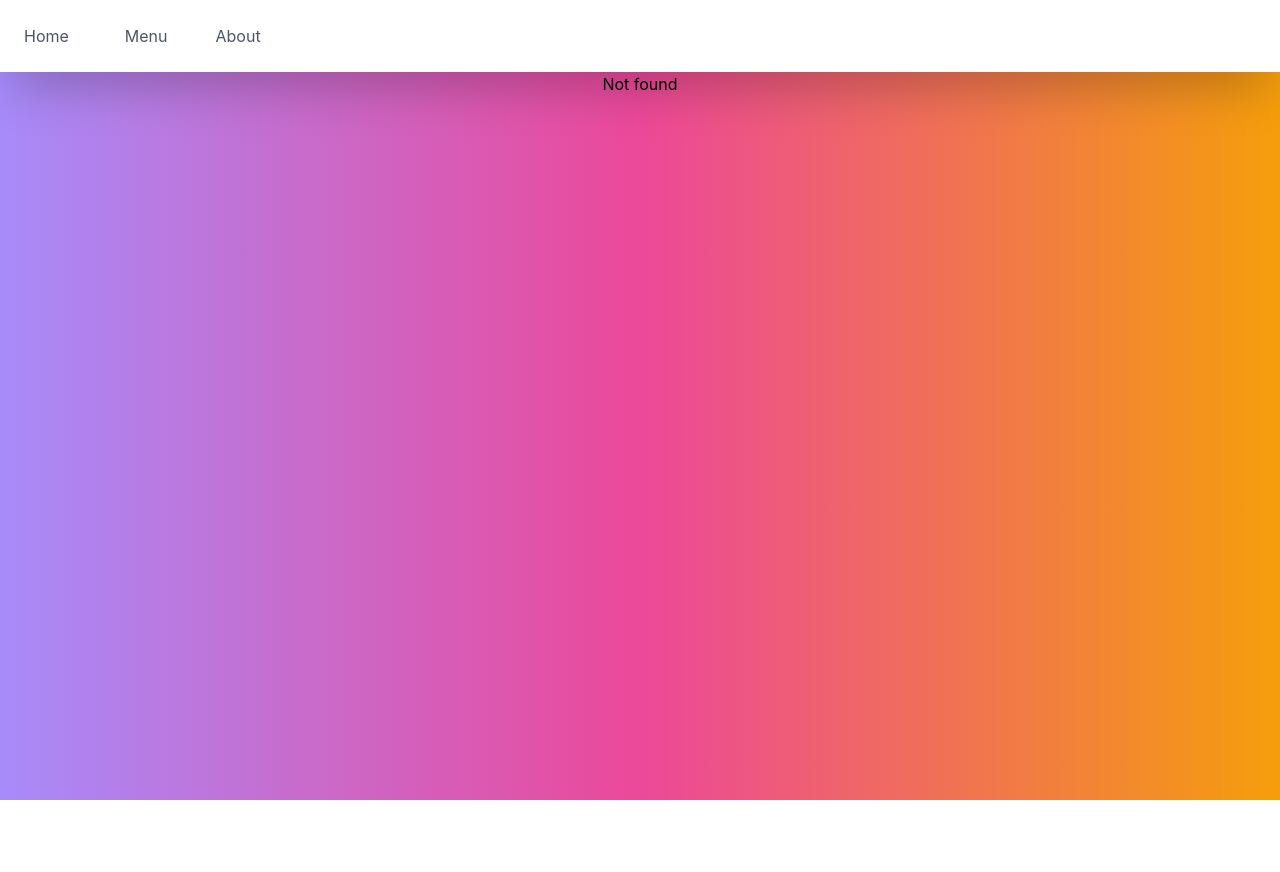
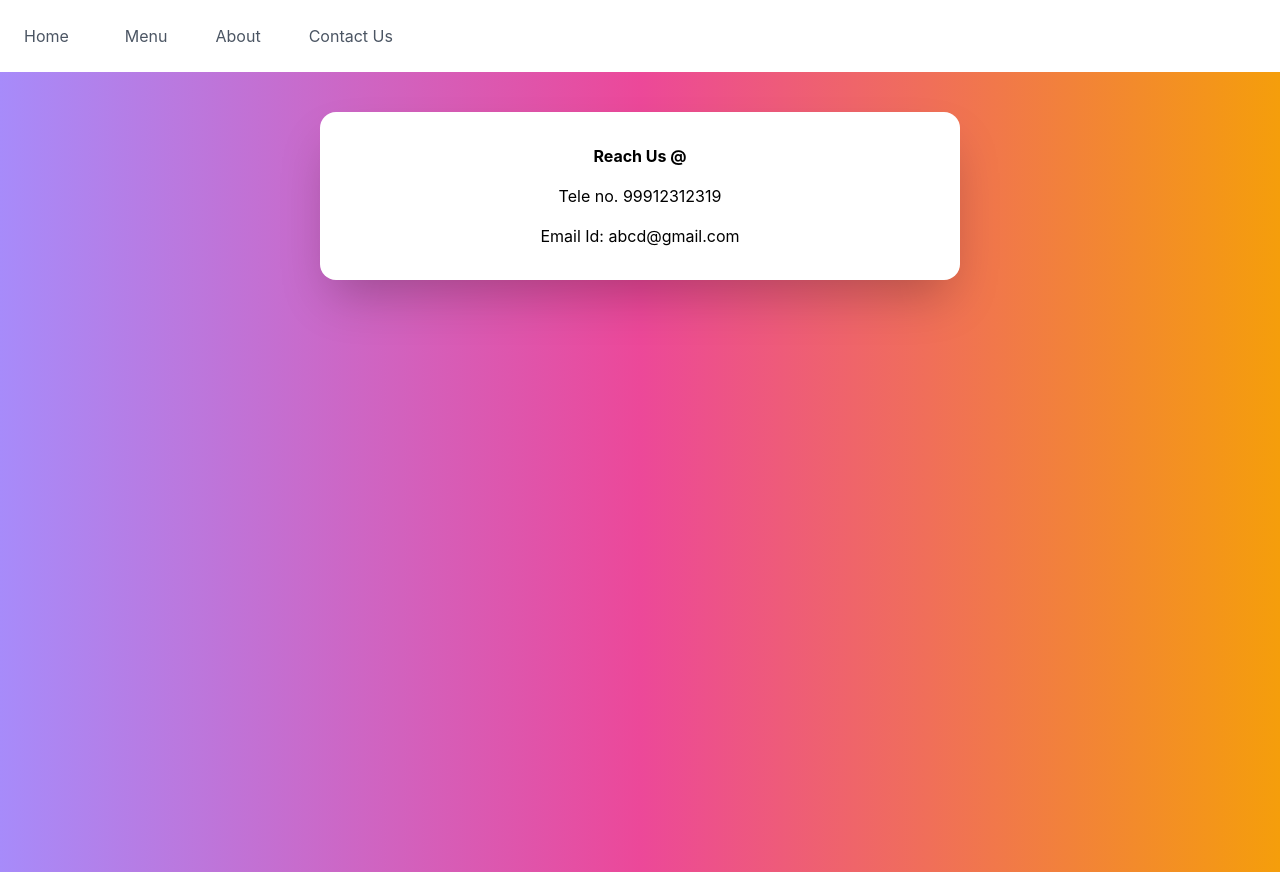
Before and after one commit to vigneshBS22/react-router-practice, a React (Create React App) app: page /contact in a window 1280 px wide. Before the commit this address had no page. Before the commit the page ends 800 px from the top, so only its background shows below. Built offline with nearby package versions, Linux system fonts and the light colour scheme.

Commit message:
chore: added contact page

```diff
--- a/src/App.js
+++ b/src/App.js
@@ -6,6 +6,7 @@ import { Home } from './Pages/Home';
 import { About } from './Pages/About';
 import { FoodCard } from './components/FoodCard';
 import { NotFound } from './Pages/NotFound';
+import { Contact } from './Pages/Contact';
 
 function App() {
   return (
@@ -17,6 +18,7 @@ function App() {
         <Route path='/menu/:category' element={<Products />} />
         <Route path='/menu/:category/:embedId' element={<FoodCard />} />
         <Route path='/about' element={<About />} />
+        <Route path='/contact' element={<Contact />} />
         <Route path='*' element={<NotFound />} />
       </Routes>
     </div>
--- /dev/null
+++ b/src/Pages/Contact.js
@@ -0,0 +1,15 @@
+import React from 'react';
+
+export const Contact = () => {
+  return (
+    <div>
+      <div className='flex h-screen bg-gradient-to-r from-purple-400 via-pink-500 to-yellow-500'>
+        <div className='m-auto mt-10 shadow-2xl bg-white rounded-2xl p-8 w-6/12'>
+          <div className='font-bold'>Reach Us @</div>
+          <div className='mt-4'>Tele no. 99912312319</div>
+          <div className='mt-4'>Email Id: abcd@gmail.com</div>
+        </div>
+      </div>
+    </div>
+  );
+};
--- a/src/Pages/Home.js
+++ b/src/Pages/Home.js
@@ -5,8 +5,8 @@ export const Home = () => {
   const navigate = useNavigate();
   return (
     <div>
-      <div className='flex h-screen bg-gradient-to-r from-purple-400 via-pink-500 to-yellow-500'>
-        <div className='m-auto shadow-2xl bg-white rounded-2xl p-8'>
+      <div className='flex h-screen'>
+        <div className='m-auto  shadow-2xl bg-white rounded-2xl p-8'>
           <div>
             Explore delicious food items which are nutritious and healthy
           </div>
--- a/src/components/FoodCard.js
+++ b/src/components/FoodCard.js
@@ -8,7 +8,7 @@ export const FoodCard = () => {
   const food = item.items.find((food) => food.id === +embedId);
   return (
     <div>
-      <div className='bg-white flex flex-row shadow-2xl h-full rounded-lg self-center w-9/12 m-auto mt-20'>
+      <div className='bg-white flex flex-row shadow-2xl h-full rounded-lg self-center w-9/12 m-auto mt-20 max-h-96'>
         <img
           src={food.img}
           alt='burger-img'
--- a/src/components/Navbar.js
+++ b/src/components/Navbar.js
@@ -29,6 +29,14 @@ export const Navbar = () => {
       >
         About
       </div>
+      <div
+        className='py-2 m-4 text-gray-600 cursor-pointer hover:text-gray-400'
+        onClick={() => {
+          navigate('/contact');
+        }}
+      >
+        Contact Us
+      </div>
     </div>
   );
 };
```
